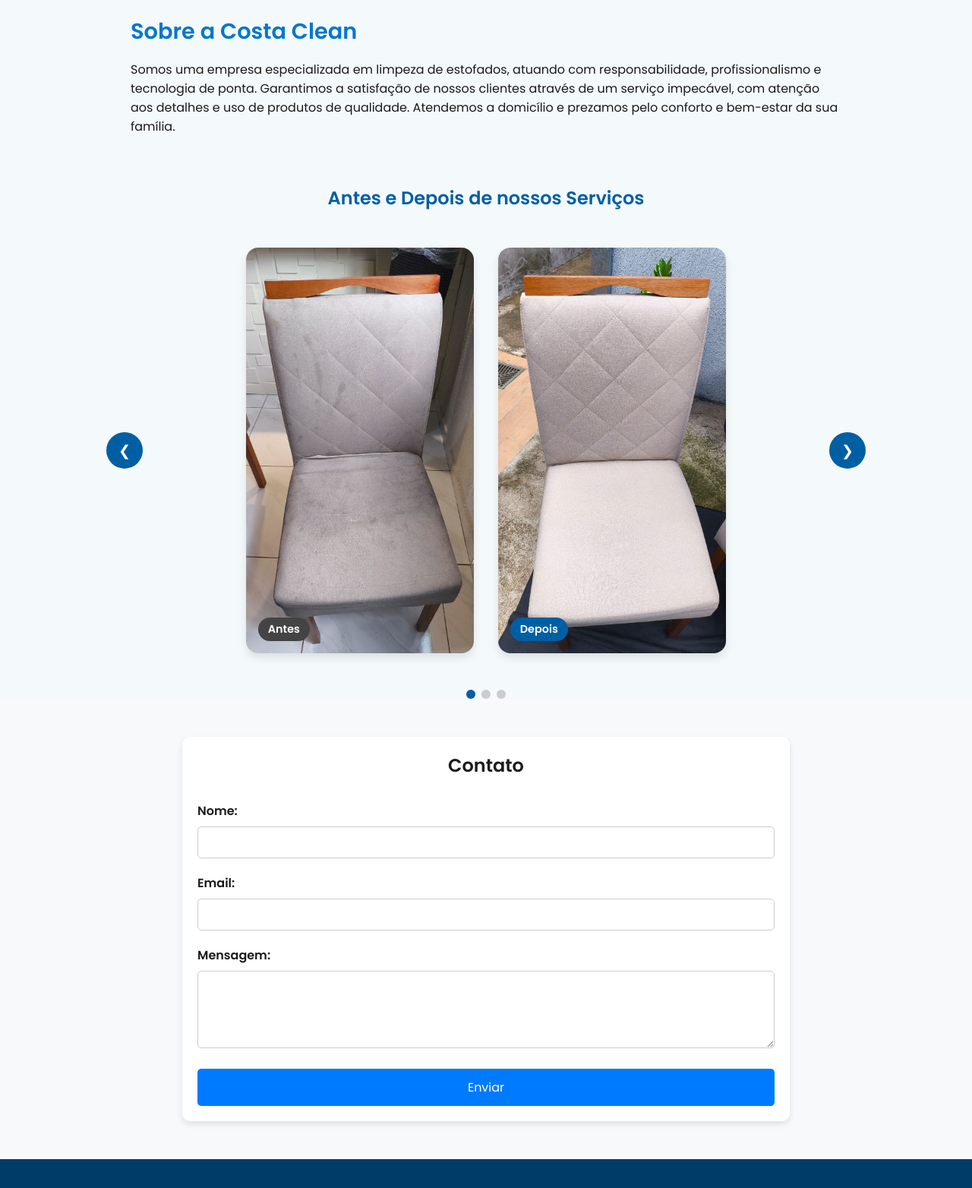
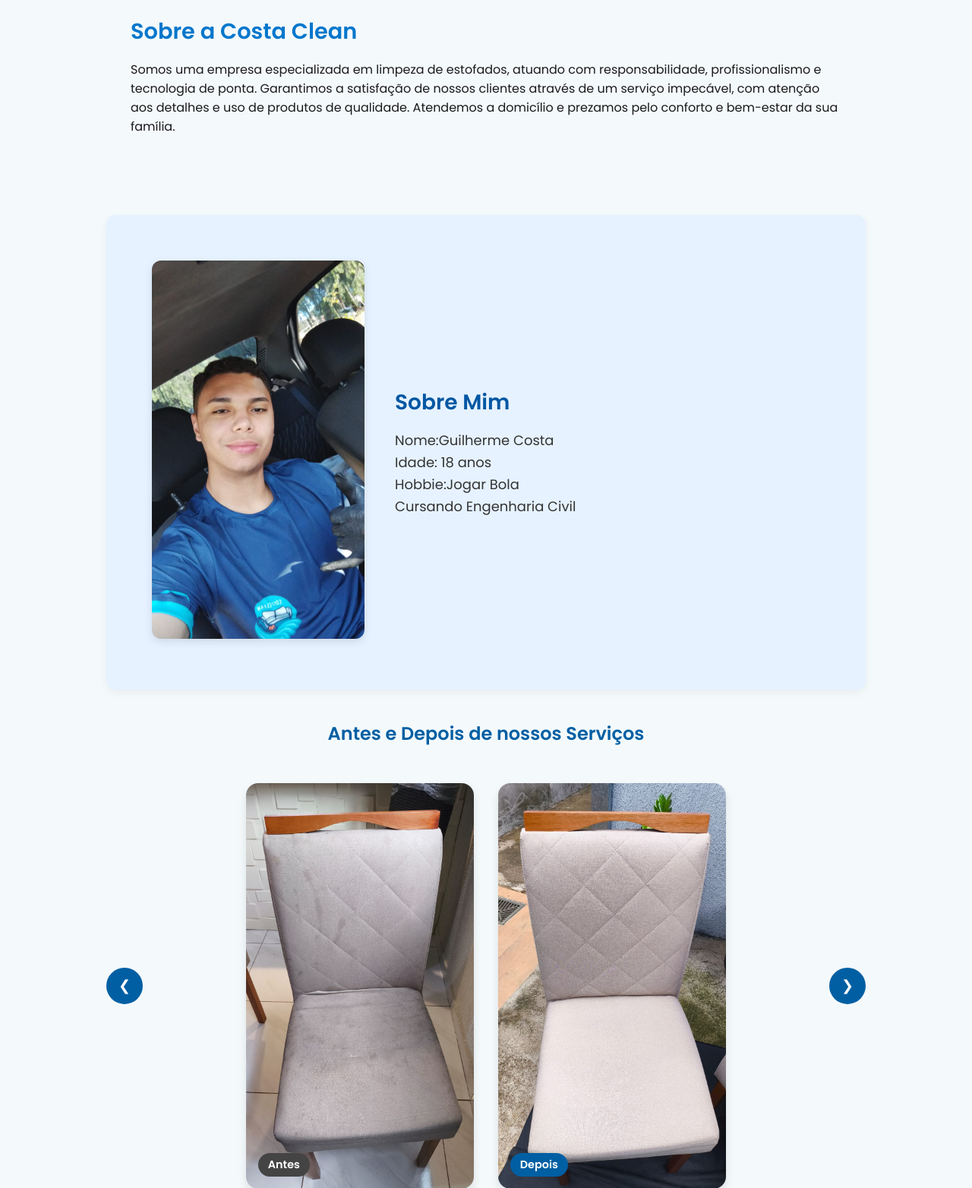
Before and after one commit to JoaoCrispin/Costa-Clean-, a PHP site: page / in a window 1280 px wide. Shown: the part 1284-2848 px from the top of the page at 76% size. Run offline with PHP 8.4, Linux system fonts and the light colour scheme.

Commit message:
adicionei depoimentos de clientes em php e mudei a pasta do site para php

```diff
--- a/index.html
+++ b/index.php
@@ -56,6 +56,24 @@
     <h3>Sobre a Costa Clean</h3>
     <p>Somos uma empresa especializada em limpeza de estofados, atuando com responsabilidade, profissionalismo e tecnologia de ponta. Garantimos a satisfação de nossos clientes através de um serviço impecável, com atenção aos detalhes e uso de produtos de qualidade. Atendemos a domicílio e prezamos pelo conforto e bem-estar da sua família.</p>
   </section>
+  <section class="biografia-container">
+  <div class="biografia-img">
+    <img src="img/Costa.jpg" alt="Foto do fundador da Costa Clean" />
+  </div>
+  <div class="biografia-texto">
+    <h2>Sobre Mim</h2>
+
+    <p>Nome:Guilherme Costa</p>
+    <p>Idade: 18 anos</p>
+    <p>Hobbie:Jogar Bola</p>
+    <p>Cursando Engenharia Civil</p>
+    <p></p>
+
+
+
+
+  </div>
+</section>
 <section>
   <h1 class="titulo-centralizado">Antes e Depois de nossos Serviços</h1>
  <div class="carousel">
@@ -66,7 +84,7 @@
           <span class="label antes">Antes</span>
         </div>
         <div class="image-container">
-          <img src="img/Cadeira depois.jpg"Depois">
+          <img src="img/Cadeira depois.jpg" alt="Depois">
           <span class="label depois">Depois</span>
         </div>
       </div>
@@ -82,15 +100,17 @@
       </div>
       <div class="carousel-item">
         <div class="image-container">
-          <img src="img/sofa_antes_900x1600.jpg" alt="Antes">
+          <img src="img/colchao antes .jpg" alt="Antes">
           <span class="label antes">Antes</span>
         </div>
         <div class="image-container">
-          <img src="img/sofa_depois_900x1600.jpg" alt="Depois">
+          <img src="img/colchao dps .jpg" alt="Depois">
           <span class="label depois">Depois</span>
         </div>
       </div>
+
     </div>
+
     <div class="carousel-buttons">
       <button class="carousel-button" onclick="prevSlide()">❮</button>
       <button class="carousel-button" onclick="nextSlide()">❯</button>
@@ -151,6 +171,33 @@
 </section>
 </form>
   </section>
+  <section id="depoimentos" style="padding: 3rem 1rem; background-color: #f4f9ff;">
+  <h2 style="text-align: center; color: #0077cc; font-size: 2rem; margin-bottom: 2rem;">Depoimentos de Clientes</h2>
+
+  <div style="display: grid; grid-template-columns: repeat(auto-fit, minmax(280px, 1fr)); gap: 2rem; max-width: 1100px; margin: 0 auto;">
+    <?php
+      $depoimentos = [
+        ["nome" => "Marcos S.", "mensagem" => "Meu sofá parecia novo depois da limpeza! Super indico a Costa Clean.", "estrelas" => 5],
+        ["nome" => "Fernanda A.", "mensagem" => "Atendimento pontual, preço justo e resultado excelente!", "estrelas" => 4],
+        ["nome" => "João L.", "mensagem" => "Achei que teria que trocar meu colchão, mas eles salvaram!", "estrelas" => 5],
+        ["nome" => "Vanessa M.", "mensagem" => "Serviço impecável. Equipe profissional e super atenciosa.", "estrelas" => 5],
+        ["nome" => "Carlos T.", "mensagem" => "Rápido, limpo e eficiente. Muito obrigado!", "estrelas" => 4],
+        ["nome" => "Juliana R.", "mensagem" => "Empresa séria, amei o resultado! Recomendo para todos.", "estrelas" => 5],
+      ];
+
+      foreach ($depoimentos as $dep) {
+        $estrelas = str_repeat("★", $dep['estrelas']) . str_repeat("☆", 5 - $dep['estrelas']);
+        echo "
+        <div style='background: white; border-radius: 10px; padding: 1.5rem; box-shadow: 0 4px 12px rgba(0,0,0,0.08);'>
+          <div style='font-weight: bold; color: #0077cc; margin-bottom: 0.5rem;'>{$dep['nome']}</div>
+          <div style='color: #ffaa00; font-size: 1.2rem; margin-bottom: 0.5rem;'>$estrelas</div>
+          <div style='color: #333;'>{$dep['mensagem']}</div>
+        </div>
+        ";
+      }
+    ?>
+  </div>
+</section>
 
   <footer class="footer">
     <div class="social-highlight">
@@ -193,5 +240,6 @@
   mostrarSlide(slideAtual);
 </script>
 
+
 </body>
 </html>
--- a/style.css
+++ b/style.css
@@ -469,3 +469,55 @@ button[type="submit"] {
 button[type="submit"]:hover {
   background-color: #0056b3;
 }
+.biografia-container {
+    display: flex;
+    flex-wrap: wrap;
+    align-items: center;
+    background-color: #e6f2ff;
+    border-radius: 12px;
+    padding: 40px;
+    margin: 40px auto;
+    max-width: 1000px;
+    box-shadow: 0 4px 12px rgba(0, 0, 0, 0.05);
+  }
+
+  .biografia-img {
+    flex: 1;
+    padding: 20px;
+    text-align: center;
+  }
+
+  .biografia-img img {
+    width: 100%;
+    max-width: 300px;
+    border-radius: 12px;
+    box-shadow: 0 4px 12px rgba(0,0,0,0.1);
+  }
+
+  .biografia-texto {
+    flex: 2;
+    padding: 20px;
+  }
+
+  .biografia-texto h2 {
+    font-size: 28px;
+    color: #0057a3;
+    margin-bottom: 15px;
+  }
+
+  .biografia-texto p {
+    font-size: 18px;
+    color: #333;
+    line-height: 1.6;
+  }
+
+  @media (max-width: 768px) {
+    .biografia-container {
+      flex-direction: column;
+      text-align: center;
+    }
+
+    .biografia-texto {
+      padding-top: 0;
+    }
+  }
```
Also changed, not shown: car-seat (1).png (deleted), car-seat.png (deleted), img/Costa.jpg (added), img/colchao antes .jpg (added), img/colchao antes 2.jpg (added), img/colchao dps .jpg (added), img/colchao dps 2.jpg (added).
